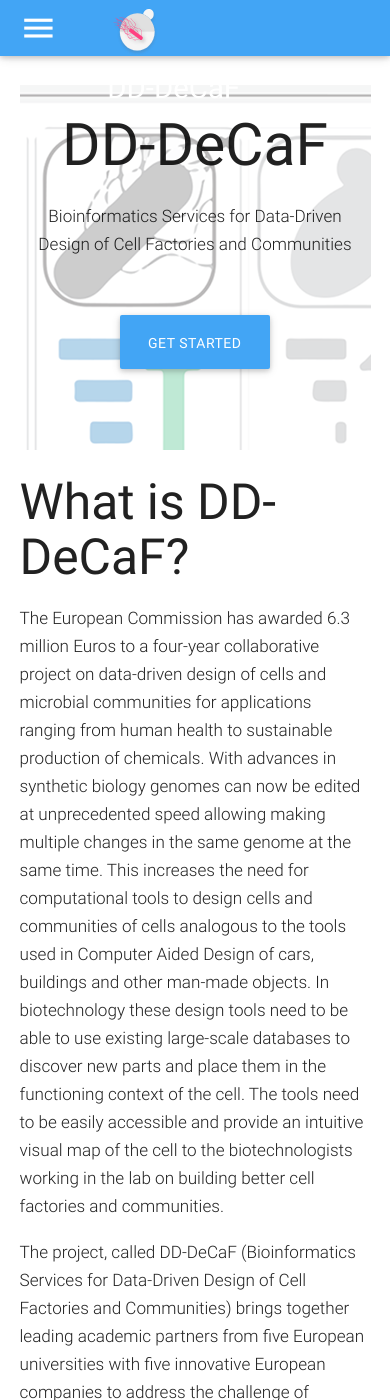
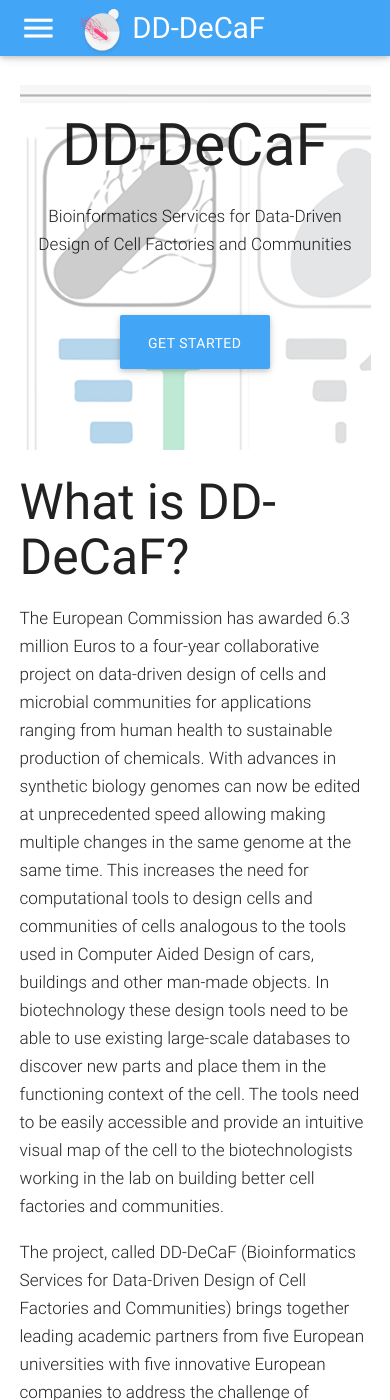
Before and after one commit to DD-DeCaF/website, a Jekyll site: the page built from index.html, in a window 390 px wide and 1400 px high. Built offline with Jekyll 4.4.1, drawn with Linux system fonts in a browser that asks for light colours; nearby versions of some CDN libraries; library files that are not in the unit come from our copies; comment, search, counter and statistics services are not loaded.

Commit message:
Fix brand-logo overlap and use dropdown in navbar

```diff
--- a/_includes/footer.html
+++ b/_includes/footer.html
@@ -69,6 +69,7 @@
 <script>
   $(document).ready(function() {
     $('.modal-trigger').leanModal();
+    $(".dropdown-button").dropdown();
   });
 </script>
 <script src="/js/materialize.js"></script>
--- a/_includes/navbar.html
+++ b/_includes/navbar.html
@@ -1,17 +1,39 @@
+<!-- Dropdown Structure -->
+<ul id="dropdown1" class="dropdown-content">
+  <li><a href="/index.html#about"><i class="mdi mdi-information left tiny"></i>About</a></li>
+  <li><a href="/index.html#news"><i class="mdi mdi-newspaper left"></i>News</a></li>
+  <li><a href="/index.html#publications"><i class="material-icons left">library_books</i>Publications</a></li>
+  <li><a href="/index.html#consortium"><i class="mdi mdi-account-multiple left"></i>Consortium</a></li>
+  <li><a href="/index.html#contact"><i class="material-icons left tiny">email</i>Contact</a></li>
+</ul>
 <div class="navbar-fixed">
   <nav role="navigation">
     <div class="nav-wrapper container">
+    <style>
+
+    /*@media (max-width: 600px) {
+
+      .brand-logo {
+        width: 70%;
+      }
+    }*/
+
+    </style>
+
       <a id="logo-container" href="/" class="brand-logo">
+
         <span class="align-right"><img src="/images/decaf-logo-md.svg" height="60" alt="" style="float:left"></span>
         <span style="float: left;">DD-DeCaF</span>
       </a>
       <a href="#" data-activates="mobile-demo" class="button-collapse"><i class="material-icons">menu</i></a>
       <ul class="right hide-on-med-and-down">
-        <li><a href="/index.html#about"><i class="mdi mdi-information left"></i>About</a></li>
+        <!-- <li><a href="/index.html#about"><i class="mdi mdi-information left"></i>About</a></li>
         <li><a href="/index.html#news"><i class="mdi mdi-newspaper left"></i>News</a></li>
         <li><a href="/index.html#publications"><i class="material-icons left">library_books</i>Publications</a></li>
         <li><a href="/index.html#consortium"><i class="mdi mdi-account-multiple left"></i>Consortium</a></li>
-        <li><a href="/index.html#contact"><i class="material-icons left">email</i>Contact</a></li>
+        <li><a href="/index.html#contact"><i class="material-icons left">email</i>Contact</a></li> -->
+        <!-- Dropdown Trigger -->
+        <li><a class="dropdown-button" href="#!" data-activates="dropdown1">Menu<i class="material-icons right">arrow_drop_down</i></a></li>
       </ul>
       <ul class="side-nav" id="mobile-demo">
         <li><a href="/index.html#about"><i class="mdi mdi-information left"></i>About</a></li>
--- a/sass/style.scss
+++ b/sass/style.scss
@@ -3,6 +3,13 @@
 $secondary-color: color("blue", "lighten-1");
 
 @import "materialize";
+
+@media (max-width: 600px) {
+
+  .brand-logo {
+    width: 70%;
+  }
+}
 
 p {
   line-height: 2rem;
```
Also changed, not shown: css/style.css, 1 other file.
